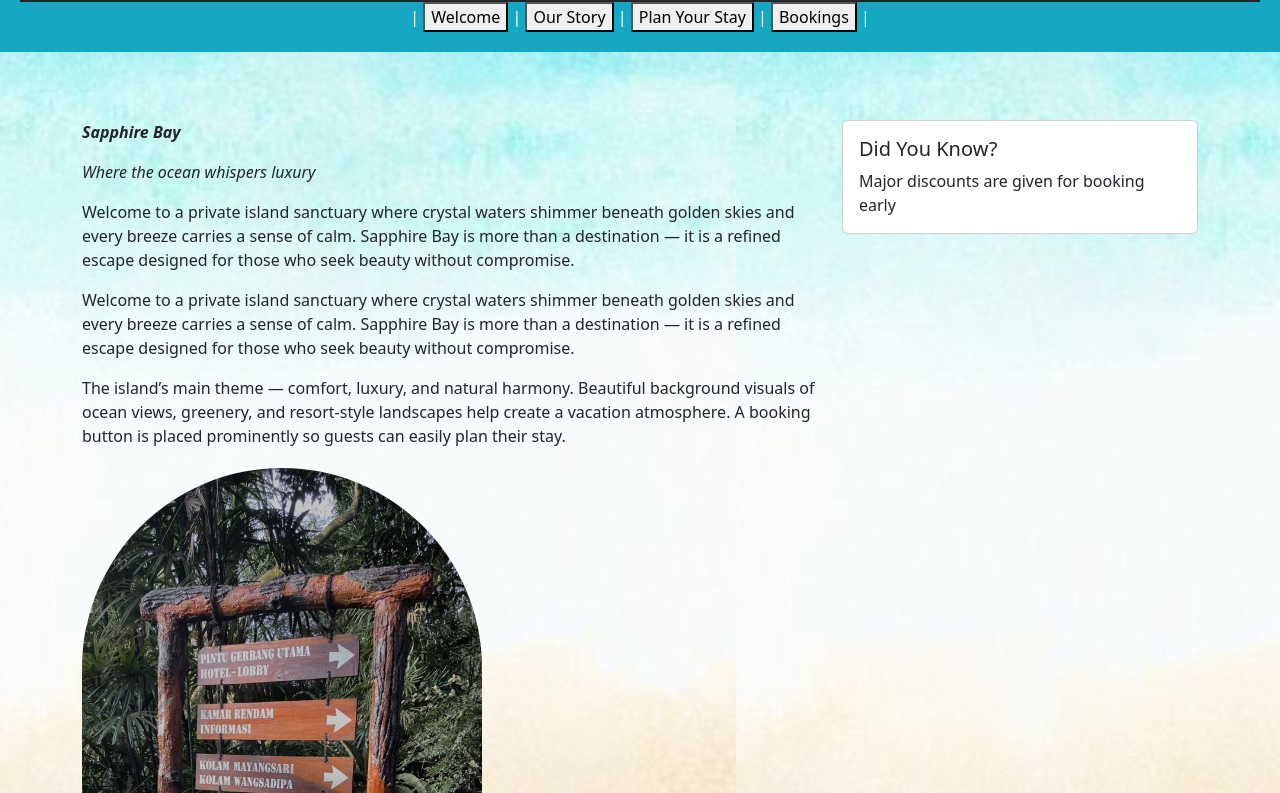
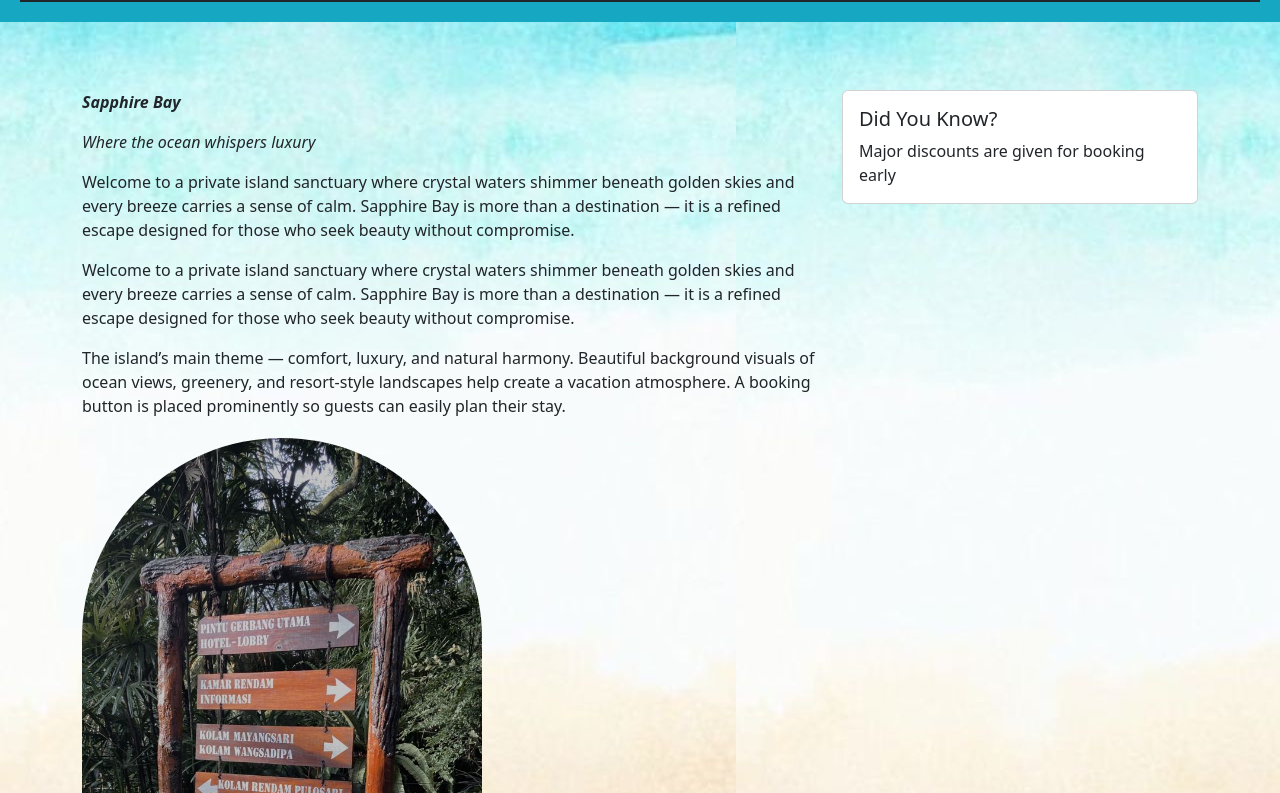
Before and after one commit to JessicaH-GIF/Second-webiste, a plain HTML site: page index.html in a window 1280 px wide. Shown: the part 162-955 px from the top of the page. Drawn offline with nearby package versions, Linux system fonts and the light colour scheme.

Commit message:
Update content

```diff
--- a/index.html
+++ b/index.html
@@ -72,19 +72,6 @@
 
     </nav>
 
- |
-<a href="index.html"><button>Welcome</button></a> |
-
-<a href="about.html"><button>Our Story</button></a> |
-
-<a href="contact.html"><button>Plan Your Stay</button></a> |
-
-<a href="bookings.html"><button>Bookings</button></a> |
-
-
-
-</nav>
-
     </header>
 
     <main class="container my-5">
```
